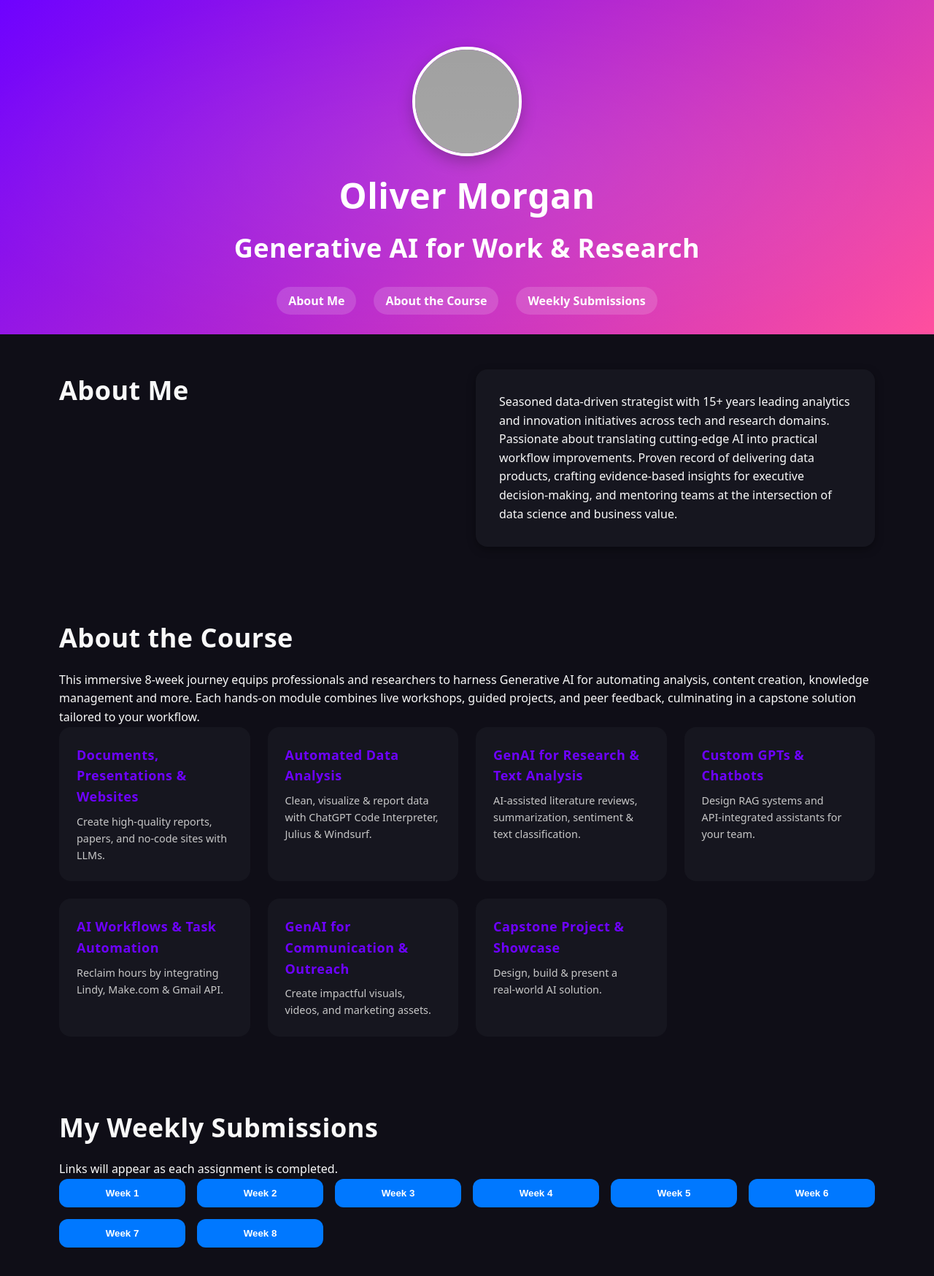
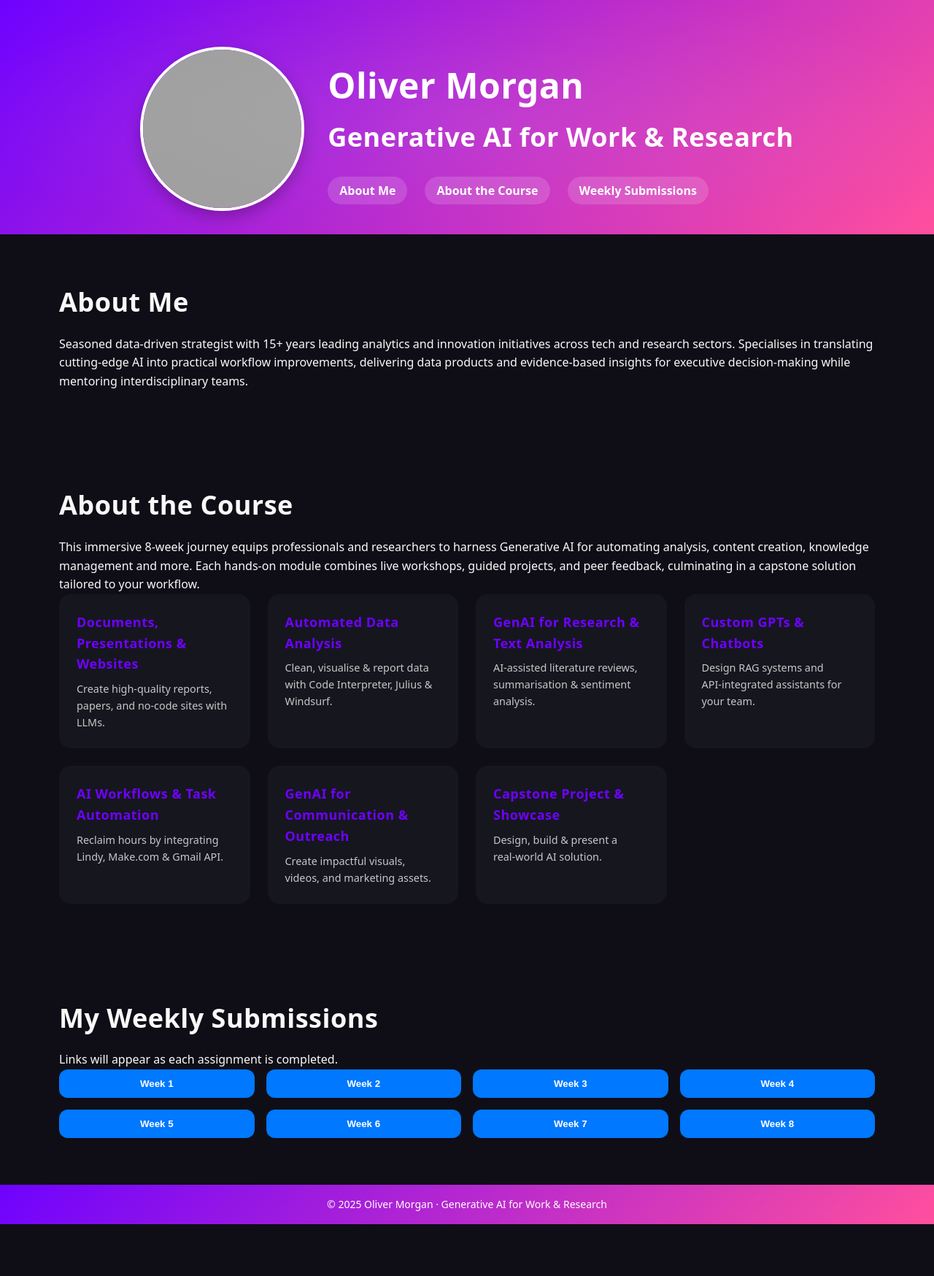
Before and after one commit to olivermorgan2/graph-ai-portfolio, a plain HTML site: page index.html in a window 1280 px wide. Shown: the whole page at 73% size. After the commit the page ends 1677 px from the top, so only its background shows below. Drawn offline with Linux system fonts and the light colour scheme; grey boxes are pictures that could not be loaded.

Commit message:
Update index.html

```diff
--- a/index.html
+++ b/index.html
@@ -20,29 +20,24 @@
       --green:#28a745; /* button hover */
       --card-bg:#16161f;
     }
-    section{padding:3rem 1rem;max-width:1150px;margin-inline:auto}
+    section{padding:4rem 1rem;max-width:1150px;margin-inline:auto}
     h1,h2,h3{font-weight:700;letter-spacing:.5px}
     h1{font-size:clamp(1.8rem,4vw,3rem);margin-bottom:.25rem}
     h2{font-size:clamp(1.4rem,3vw,2.25rem);margin-bottom:1rem}
 
     /* ====== HERO ====== */
-    #hero{display:flex;flex-direction:column;align-items:center;text-align:center;padding-top:4rem;padding-bottom:2rem;background:linear-gradient(135deg,var(--purple),var(--pink));color:#fff;position:relative;overflow:hidden}
+    #hero{display:flex;flex-direction:row;align-items:center;justify-content:center;gap:2rem;padding-top:4rem;padding-bottom:2rem;background:linear-gradient(135deg,var(--purple),var(--pink));color:#fff;position:relative;overflow:hidden;text-align:left}
     #hero::after{content:"";position:absolute;inset:0;background:radial-gradient(ellipse at center,#ffffff15 0%,#ffffff05 60%,transparent 80%);pointer-events:none}
-    #hero img{width:150px;height:150px;border-radius:50%;object-fit:cover;border:4px solid #fff;margin-bottom:1rem;box-shadow:0 8px 20px rgba(0,0,0,.25)}
-
-    /* ====== NAVIGATION (now below title) ====== */
+    #hero img{width:225px;height:225px;border-radius:50%;object-fit:cover;border:4px solid #fff;box-shadow:0 8px 20px rgba(0,0,0,.25)}
+    .hero-content{display:flex;flex-direction:column;align-items:flex-start}
     nav{margin-top:1rem}
-    nav ul{display:flex;gap:1.5rem;list-style:none;flex-wrap:wrap;justify-content:center}
+    nav ul{display:flex;gap:1.5rem;list-style:none;flex-wrap:wrap;justify-content:flex-start}
     nav a{padding:.5rem 1rem;border-radius:999px;background:#ffffff25;color:#fff;font-weight:600;transition:background .3s}
     nav a:hover{background:#ffffff40}
 
-    /* ====== ABOUT ME ====== */
-    #about{display:grid;gap:1.5rem;grid-template-columns:repeat(auto-fit,minmax(260px,1fr))}
-    #about .card{background:var(--card-bg);padding:2rem;border-radius:1rem;box-shadow:0 4px 12px rgba(0,0,0,.35)}
-
     /* ====== COURSE MODULES ====== */
     #course .modules{display:grid;gap:1.5rem;grid-template-columns:repeat(auto-fit,minmax(260px,1fr))}
-    .module{background:var(--card-bg);padding:1.5rem;border-radius:1rem;position:relative;overflow:hidden;cursor:pointer;transition:transform .3s}
+    .module{background:var(--card-bg);padding:1.5rem;border-radius:1rem;position:relative;overflow:visible;cursor:pointer;transition:transform .3s}
     .module:hover{transform:translateY(-6px)}
     .module h3{margin-bottom:.5rem;font-size:1.125rem;color:var(--purple)}
     .module p{font-size:.9rem;color:#c7c7c7}
@@ -52,18 +47,29 @@
     .module:hover .tooltip{opacity:1;transform:translate(-50%,0)}
 
     /* ====== WEEKLY SUBMISSIONS ====== */
-    #submissions .week-grid{display:grid;gap:1rem;grid-template-columns:repeat(auto-fit,minmax(150px,1fr))}
+    #submissions .week-grid{display:grid;gap:1rem;grid-template-columns:repeat(4,minmax(150px,1fr))}
     .btn-week{display:inline-block;padding:.75rem 1rem;border:none;border-radius:.75rem;font-weight:600;text-align:center;background:var(--blue);color:#fff;cursor:pointer;transition:background .3s,transform .3s}
     .btn-week:hover{background:var(--green);transform:translateY(-3px)}
 
+    /* ====== FOOTER ====== */
+    footer{background:linear-gradient(135deg,var(--purple),var(--pink));color:#fff;text-align:center;padding:1rem 0;font-size:.875rem}
+
     /* ====== SMOOTH SCROLL ====== */
     html{scroll-behavior:smooth}
+
+    @media(max-width:600px){
+      #hero{flex-direction:column;align-items:center;text-align:center}
+      .hero-content{align-items:center}
+      nav ul{justify-content:center}
+      #submissions .week-grid{grid-template-columns:repeat(2,minmax(140px,1fr))}
+    }
   </style>
 </head>
 <body>
   <!-- ========== HERO ========== -->
   <header id="hero">
     <img src="Morgan_Bio_Photo_Current.jpg" alt="Portrait of Oliver Morgan" />
+    <div class="hero-content">
       <h1>Oliver Morgan</h1>
       <h2>Generative AI for Work & Research</h2>
 
@@ -75,14 +81,13 @@
           <li><a href="#submissions">Weekly Submissions</a></li>
         </ul>
       </nav>
+    </div>
   </header>
 
   <!-- ========== ABOUT ME ========== -->
   <section id="about">
     <h2>About Me</h2>
-    <div class="card">
-      <p>Seasoned data‑driven strategist with 15+ years leading analytics and innovation initiatives across tech and research domains. Passionate about translating cutting‑edge AI into practical workflow improvements. Proven record of delivering data products, crafting evidence‑based insights for executive decision‑making, and mentoring teams at the intersection of data science and business value.</p>
-    </div>
+    <p>Seasoned data‑driven strategist with 15+ years leading analytics and innovation initiatives across tech and research sectors. Specialises in translating cutting‑edge AI into practical workflow improvements, delivering data products and evidence‑based insights for executive decision‑making while mentoring interdisciplinary teams.</p>
   </section>
 
   <!-- ========== COURSE OVERVIEW ========== -->
@@ -95,43 +100,43 @@
       <div class="module">
         <h3>Documents, Presentations & Websites</h3>
         <p>Create high‑quality reports, papers, and no‑code sites with LLMs.</p>
-        <div class="tooltip">Generate polished documents, slide decks, and websites using prompt engineering, Markdown, and AI design tools.</div>
+        <div class="tooltip">Generate polished documents, slide decks, and websites using prompt engineering, Markdown best‑practices, and AI‑driven design tools.</div>
       </div>
       <!-- Module 2 -->
       <div class="module">
         <h3>Automated Data Analysis</h3>
-        <p>Clean, visualize & report data with ChatGPT Code Interpreter, Julius & Windsurf.</p>
-        <div class="tooltip">Master AI‑powered data wrangling, visualization dashboards, and automated reporting pipelines.</div>
+        <p>Clean, visualise & report data with Code Interpreter, Julius & Windsurf.</p>
+        <div class="tooltip">Master AI‑powered data wrangling, interactive dashboards, and automated reporting pipelines for faster decision support.</div>
       </div>
       <!-- Module 3 -->
       <div class="module">
         <h3>GenAI for Research & Text Analysis</h3>
-        <p>AI‑assisted literature reviews, summarization, sentiment & text classification.</p>
-        <div class="tooltip">Leverage Elicit, LiteRev, and custom models for knowledge synthesis and deep text insights.</div>
+        <p>AI‑assisted literature reviews, summarisation & sentiment analysis.</p>
+        <div class="tooltip">Harness Elicit and LiteRev to surface key papers, then deploy LLMs for extraction, classification, and synthesis of insights.</div>
       </div>
       <!-- Module 4 -->
       <div class="module">
         <h3>Custom GPTs & Chatbots</h3>
         <p>Design RAG systems and API‑integrated assistants for your team.</p>
-        <div class="tooltip">Build domain‑specific chatbots with knowledge bases and Botpress workflows.</div>
+        <div class="tooltip">Build domain‑specific chatbots with knowledge bases, Botpress workflows, and seamless third‑party integrations.</div>
       </div>
       <!-- Module 5 -->
       <div class="module">
         <h3>AI Workflows & Task Automation</h3>
         <p>Reclaim hours by integrating Lindy, Make.com & Gmail API.</p>
-        <div class="tooltip">Automate repetitive tasks, email triage, and cross‑platform actions with no‑code orchestration.</div>
+        <div class="tooltip">Automate repetitive tasks, email triage, and cross‑platform actions with low‑/no‑code orchestration.</div>
       </div>
       <!-- Module 6 -->
       <div class="module">
         <h3>GenAI for Communication & Outreach</h3>
         <p>Create impactful visuals, videos, and marketing assets.</p>
-        <div class="tooltip">Use Ideogram, InVideo, and AI‑driven content scheduling for brand awareness.</div>
+        <div class="tooltip">Use Ideogram, InVideo, and AI‑driven content scheduling to amplify your research or brand message.</div>
       </div>
       <!-- Module 7 -->
       <div class="module">
         <h3>Capstone Project & Showcase</h3>
         <p>Design, build & present a real‑world AI solution.</p>
-        <div class="tooltip">Scope your project, integrate multiple tools, and demo results to peers.</div>
+        <div class="tooltip">Scope your problem, integrate multiple tools, iterate with instructor feedback, and demo results to peers.</div>
       </div>
     </div>
   </section>
@@ -152,14 +157,13 @@
     </div>
   </section>
 
-  <!-- ========== JS FOR SMALL INTERACTIONS ========== -->
+  <footer>
+    © <span id="year"></span> Oliver Morgan · Generative AI for Work & Research
+  </footer>
+
   <script>
-    // Elevate hero on scroll (subtle parallax)
-    const hero = document.getElementById('hero');
-    window.addEventListener('scroll', () => {
-      const offset = window.pageYOffset;
-      hero.style.backgroundPositionY = offset * 0.4 + 'px';
-    });
+    // Dynamic year in footer
+    document.getElementById("year").textContent = new Date().getFullYear();
   </script>
 </body>
 </html>
```
Lines whose indentation alone changed are shown as unchanged.
